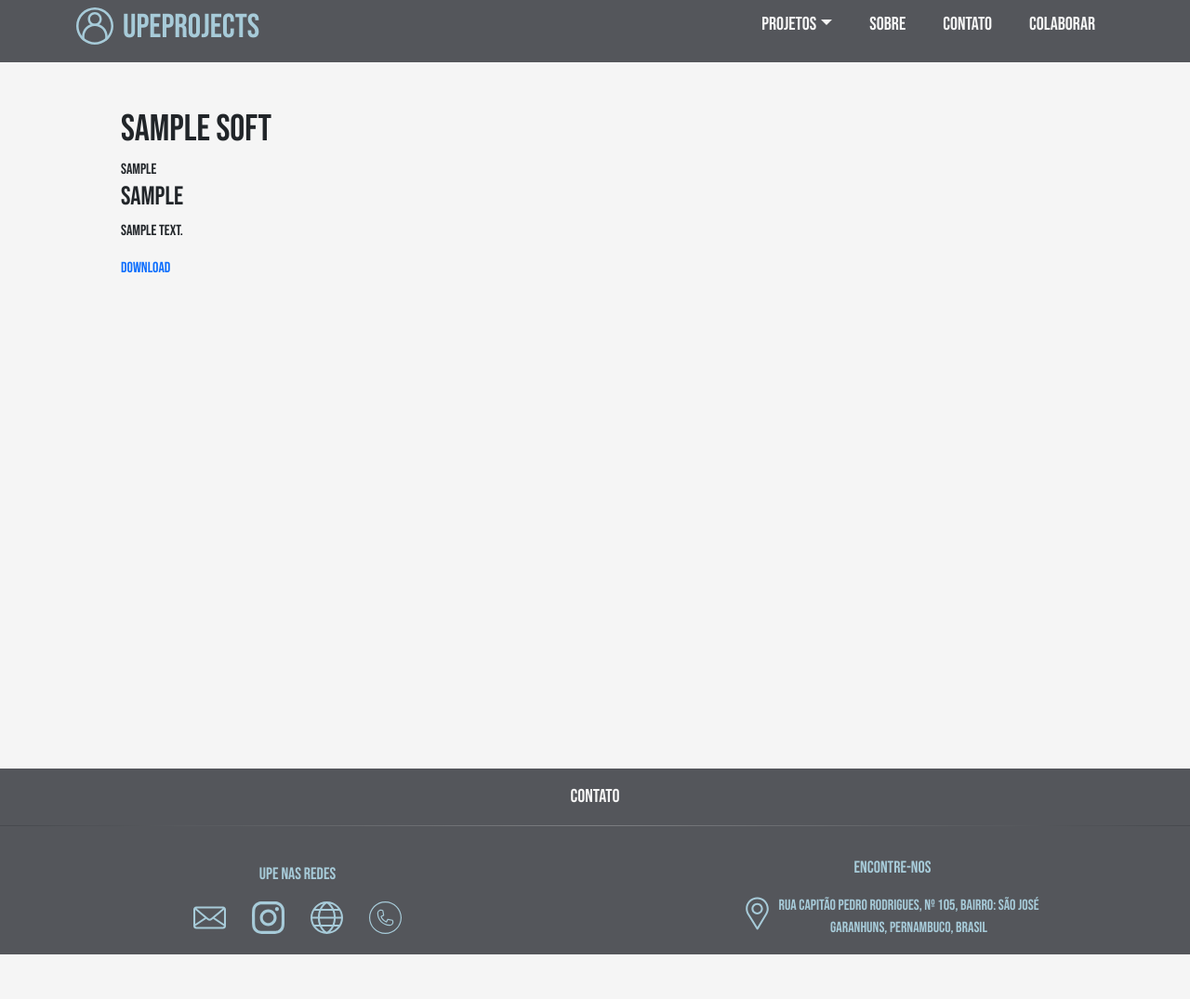
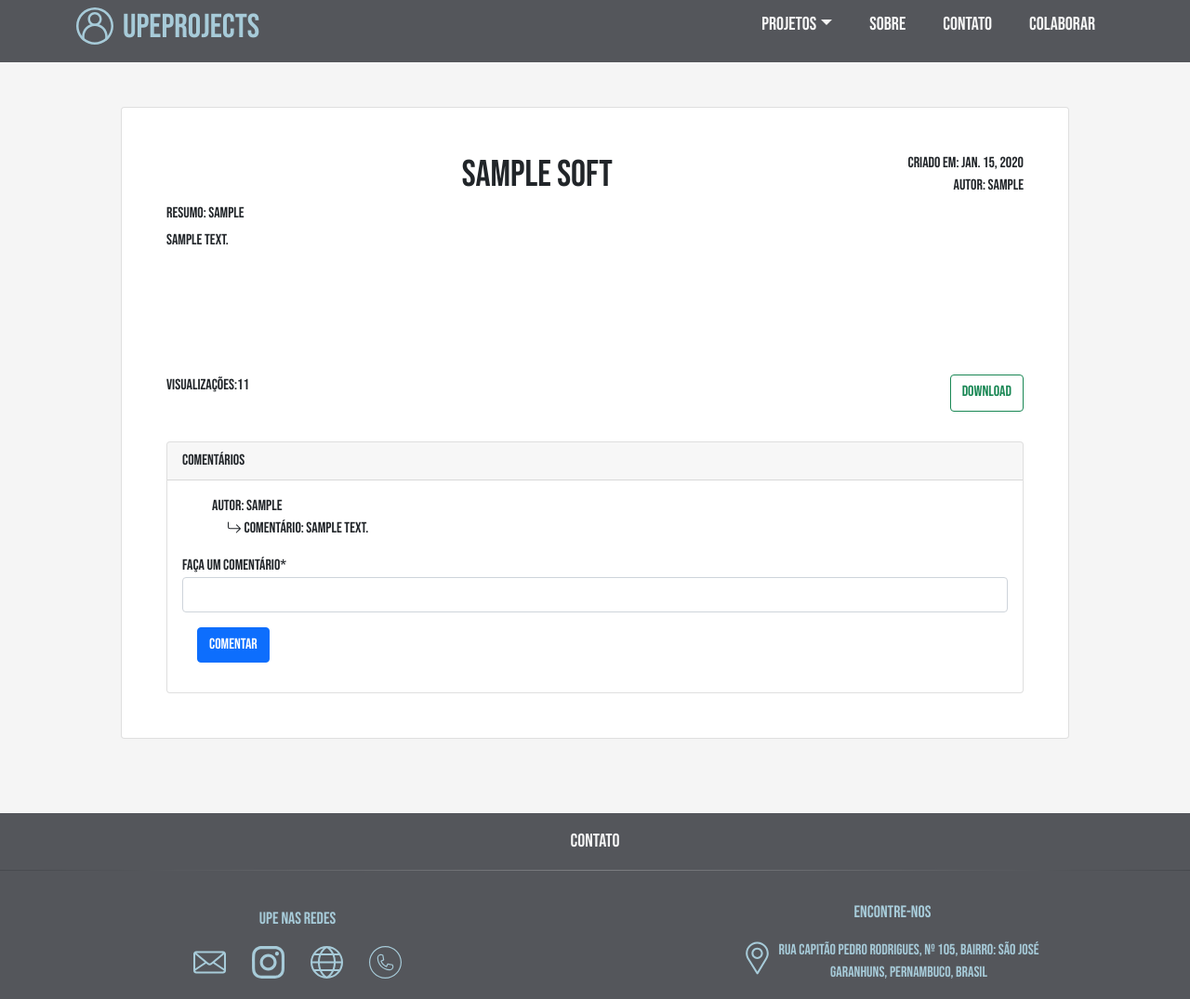
Before and after one commit to abraaodeveloper/portal-de-projetos-academicos, a Django app: a page that uses templates/guest/project.html in a window 1280 px wide. Shown: the whole page at 93% size. Before the commit the page ends 1027 px from the top, so only its background shows below. Run offline with Django 3.2, Linux system fonts and the light colour scheme; tables that the repository leaves empty hold one stand-in row (values such as "Sample post"); some libraries are stand-ins or nearby versions.

Commit message:
Add options for comments in posts

```diff
--- a/portal/forms.py
+++ b/portal/forms.py
@@ -36,7 +36,7 @@ class EbookForm(forms.ModelForm):
             "content": "Conteúdo principal",
             "edition": "Edição",
         }
-        prepopulated_fields = {"slug": ("title",)}
+
         widgets = {
 
         }
@@ -47,3 +47,16 @@ class EbookForm(forms.ModelForm):
             "qtd_pages", "content",
             "edition"
         ]
+
+class CommentForm(forms.ModelForm):
+
+    class Meta:
+        model = Comment
+        labels  = {
+            "id": "",
+            "comment": "Faça um comentário",
+        }
+
+        fields = [
+            "id", "comment"
+        ]
--- a/portal/models.py
+++ b/portal/models.py
@@ -48,3 +48,15 @@ class Ebook(models.Model):
 
     def __str__(self):
         return self.title
+
+
+class Comment(models.Model):
+
+    comment = models.CharField(max_length=255)
+    author = models.ForeignKey(User, on_delete=models.PROTECT)
+    created_at = models.DateField(auto_now_add=True)
+    soft = models.ForeignKey(Soft, on_delete=models.CASCADE, null=True)
+    ebook = models.ForeignKey(Ebook(), on_delete=models.CASCADE, null=True)
+
+    def __str__(self):
+        return self.comment
--- a/portal/urls.py
+++ b/portal/urls.py
@@ -10,6 +10,8 @@ urlpatterns = [
     path('', home, name='home'),
     path('project/<project_slug>', project, name="project"),
     path('projects/<type_content>', projects, name="projects"),
+
+    path('sendcomment/<project_slug>', sendComment, name="sendcomment"),
 
     # user logged
     path('dashboard/', dashboard, name="dashboard"),
--- a/portal/views/guest_views.py
+++ b/portal/views/guest_views.py
@@ -42,11 +42,13 @@ def projects(request, type_content):
     return redirect('home')
 
 def project(request, project_slug):
+    form = CommentForm()
     try:
         soft = Soft.objects.get(slug=project_slug)
         soft.views = soft.views + 1
         soft.save()
-        return render(request, 'guest/project.html', {'post': soft})
+        comments = soft.comment_set.all()
+        return render(request, 'guest/project.html', {'post': soft, 'form': form, 'comments': comments})
     except:
         print()
 
@@ -54,8 +56,41 @@ def project(request, project_slug):
         ebook = Ebook.objects.get(slug=project_slug)
         ebook.views = ebook.views + 1
         ebook.save()
-        return render(request, 'guest/project.html', {'post': ebook})
+        comments = ebook.comment_set.all()
+        return render(request, 'guest/project.html', {'post': ebook, 'form': form, 'comments': comments})
     except:
         print()
 
     return redirect('home')
+
+@login_required
+def sendComment(request, project_slug):
+    form = CommentForm(request.POST or None)
+
+    try:
+        soft = Soft.objects.get(slug=project_slug)
+        if request.method == 'POST':
+            if form.is_valid():
+                form.instance.author = request.user
+                form.instance.soft = soft
+                form.save()
+
+        comments = soft.comment_set.all()
+        return redirect('/project/'+project_slug)
+    except:
+        print()
+
+    try:
+        ebook = Ebook.objects.get(slug=project_slug)
+        if request.method == 'POST':
+            if form.is_valid():
+                form.instance.author = request.user
+                form.instance.ebook = ebook
+                form.save()
+
+        comments = ebook.comment_set.all()
+        return redirect('/project/'+project_slug)
+    except:
+        print()
+
+    return redirect('home')
--- a/static/css/includes/_post.scss
+++ b/static/css/includes/_post.scss
@@ -13,4 +13,47 @@
 // post full page
 .m-post{
     padding: 3em;
+    margin: 3em;
+    min-height: 85vh;
+
+    header{
+        display: flex;
+
+        h1{
+            flex-grow: 1;
+            text-align: center;
+        }
+    }
+
+    h4{
+        font-size: medium;
+    }
+
+    .info-post{
+        text-align: end;
+    }
+
+    .post-content{
+        flex-grow: 1;
+    }
+
+    .footer-post{
+        display: flex;
+        justify-content: space-between;
+    }
+
+    .comments{
+        margin-top: 2em;
+
+        span{
+            font-weight: 520;
+        }
+        p{
+            margin-left: 1em;
+        }
+
+        button{
+            margin: 1em;
+        }
+    }
 }
--- a/static/css/styles.css
+++ b/static/css/styles.css
@@ -594,6 +594,60 @@ footer .local-logo:hover {
 
 .m-post {
   padding: 3em;
+  margin: 3em;
+  min-height: 85vh;
+}
+
+.m-post header {
+  display: -webkit-box;
+  display: -ms-flexbox;
+  display: flex;
+}
+
+.m-post header h1 {
+  -webkit-box-flex: 1;
+      -ms-flex-positive: 1;
+          flex-grow: 1;
+  text-align: center;
+}
+
+.m-post h4 {
+  font-size: medium;
+}
+
+.m-post .info-post {
+  text-align: end;
+}
+
+.m-post .post-content {
+  -webkit-box-flex: 1;
+      -ms-flex-positive: 1;
+          flex-grow: 1;
+}
+
+.m-post .footer-post {
+  display: -webkit-box;
+  display: -ms-flexbox;
+  display: flex;
+  -webkit-box-pack: justify;
+      -ms-flex-pack: justify;
+          justify-content: space-between;
+}
+
+.m-post .comments {
+  margin-top: 2em;
+}
+
+.m-post .comments span {
+  font-weight: 520;
+}
+
+.m-post .comments p {
+  margin-left: 1em;
+}
+
+.m-post .comments button {
+  margin: 1em;
 }
 
 .text-projects {
--- a/templates/guest/project.html
+++ b/templates/guest/project.html
@@ -1,19 +1,53 @@
 {% extends 'base.html' %}
+
+{% load crispy_forms_tags %}
 
 {% block content %}
 <div class="container">
-    <div class="m-post" >
+    <div class="m-post card">
         <header>
-            <div><h1>{{post.title}}</h1></div>
-            <div>
-                <div>{{post.author.username}}</div>
-                <div>{{post.author.created_at}}</div>
+            <h1>{{post.title}}</h1>
+            <div class="info-post">
+                <div>Criado em: {{post.created_at}}</div>
+                <div>Autor: {{post.author.username}}</div>
             </div>
         </header>
 
-        <h3>{{post.resume}}</h3>
-        <p>{{post.content | safe}}</p>
-        <a href="{{post.file_name.url}}" download="file.txt">Download</a>
+        <h4>Resumo: {{post.resume}}</h4>
+        <p class="post-content">{{post.content | safe}}</p>
+
+        <div class="footer-post">
+            <p>Visualizações:{{post.views}}</p>
+            <a class="btn btn-outline-success" href="{{post.file_name.url}}" download="file.txt">Download</a>
+        </div>
+        <div class="comments card">
+            <div class="card-header">
+                Comentários
+            </div>
+            <div class="card-body">
+                <ul>
+                    {% for comment in comments %}
+                    <li>
+                        <span>Autor: {{comment.author.username}}</span>
+                        <p>
+                            <svg xmlns="http://www.w3.org/2000/svg" width="16" height="16" fill="currentColor"
+                                class="bi bi-arrow-return-right" viewBox="0 0 16 16">
+                                <path fill-rule="evenodd"
+                                    d="M1.5 1.5A.5.5 0 0 0 1 2v4.8a2.5 2.5 0 0 0 2.5 2.5h9.793l-3.347 3.346a.5.5 0 0 0 .708.708l4.2-4.2a.5.5 0 0 0 0-.708l-4-4a.5.5 0 0 0-.708.708L13.293 8.3H3.5A1.5 1.5 0 0 1 2 6.8V2a.5.5 0 0 0-.5-.5z" />
+                            </svg>
+                            Comentário: {{comment.comment}}
+                        </p>
+                    </li>
+                    {% endfor %}
+                </ul>
+
+                <form action="/sendcomment/{{post.slug}}" method="post">
+                    {% csrf_token %}
+                    {{ form|crispy }}
+                    <button type="submit" class="btn btn-primary">Comentar</button>
+                </form>
+            </div>
+        </div>
     </div>
 </div>
 {% endblock content %}
```
Also changed, not shown: portal/migrations/0003_comment.py (added), 1 other file.
